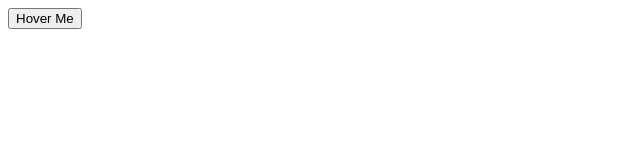
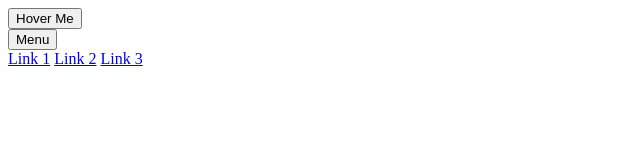
Before and after one commit to hawraayahya/Button, a plain HTML site: page index.html in a window 1280 px wide. Shown: the whole page, without its empty margins (0-640 px from the left). Drawn offline with Linux system fonts and the light colour scheme.

Commit message:
Update index.html

```diff
--- a/index.html
+++ b/index.html
@@ -1 +1,10 @@
 <button class="hover-btn">Hover Me</button>
+<div class="dropdown">
+  <button class="dropbtn">Menu</button>
+
+  <div class="dropdown-content">
+    <a href="#">Link 1</a>
+    <a href="#">Link 2</a>
+    <a href="#">Link 3</a>
+  </div>
+</div>
```
